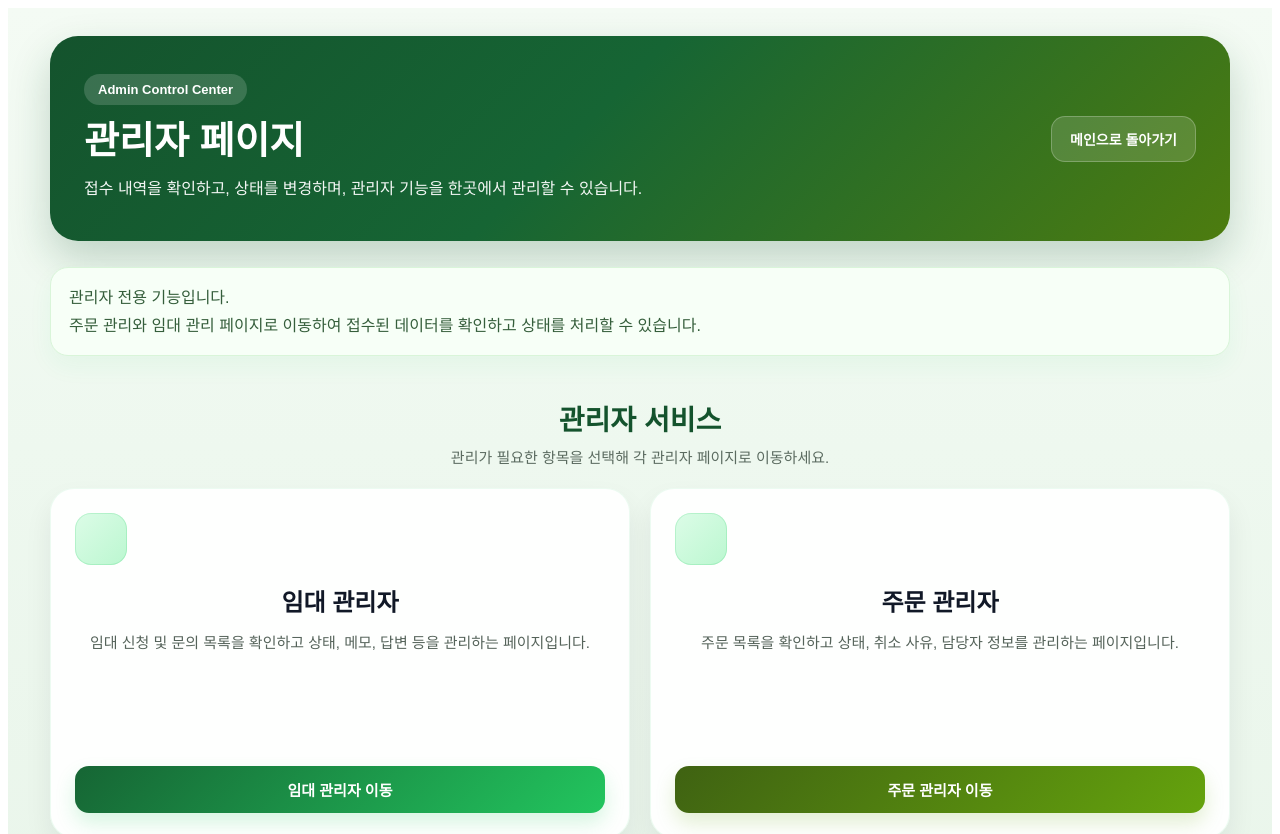
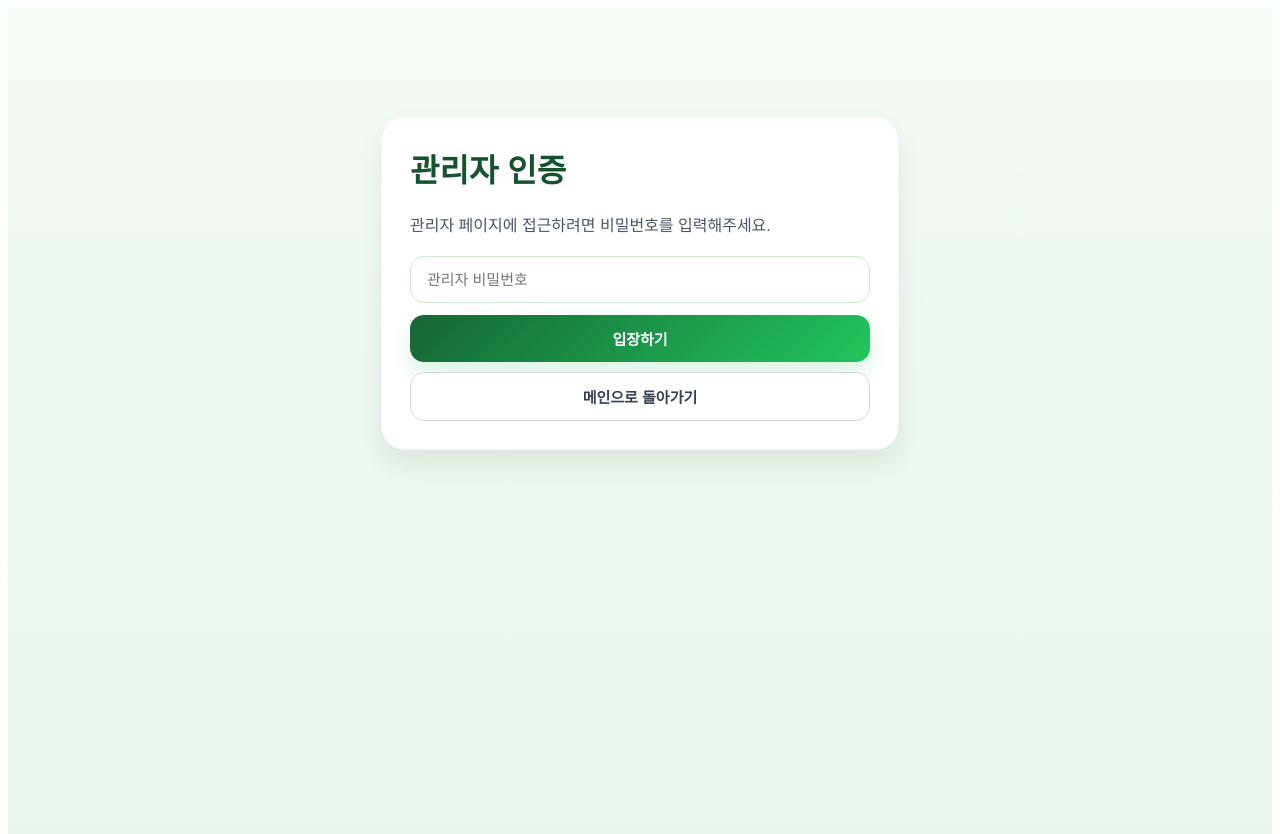
Before and after one commit to sannam168/sannam, a React (Vite) app: page /admin in a window 1280 px wide. Shown: the top 834 px of the page. Built offline with nearby package versions, Linux system fonts and the light colour scheme.

Commit message:
add admin password gate

```diff
--- a/src/pages/AdminPage.jsx
+++ b/src/pages/AdminPage.jsx
@@ -1,49 +1,215 @@
+import { useState } from 'react'
 import { useNavigate } from 'react-router-dom'
+
+const ADMIN_PASSWORD = '1234'
 
 function AdminPage() {
   const navigate = useNavigate()
+  const [password, setPassword] = useState('')
+  const [isAuthed, setIsAuthed] = useState(
+    sessionStorage.getItem('mgp_admin_auth') === 'true'
+  )
+  const [error, setError] = useState('')
+
+  const login = () => {
+    if (password === ADMIN_PASSWORD) {
+      sessionStorage.setItem('mgp_admin_auth', 'true')
+      setIsAuthed(true)
+      setError('')
+      return
+    }
+
+    setError('비밀번호가 올바르지 않습니다.')
+  }
+
+  const logout = () => {
+    sessionStorage.removeItem('mgp_admin_auth')
+    setIsAuthed(false)
+    setPassword('')
+  }
+
+  if (!isAuthed) {
+    return (
+      <div style={pageStyle}>
+        <div style={loginBoxStyle}>
+          <h1 style={{ marginTop: 0, color: '#14532d' }}>관리자 인증</h1>
+          <p style={{ color: '#4b5563', lineHeight: 1.7 }}>
+            관리자 페이지에 접근하려면 비밀번호를 입력해주세요.
+          </p>
+
+          <input
+            type="password"
+            placeholder="관리자 비밀번호"
+            value={password}
+            onChange={(e) => setPassword(e.target.value)}
+            onKeyDown={(e) => {
+              if (e.key === 'Enter') login()
+            }}
+            style={inputStyle}
+          />
+
+          <button onClick={login} style={mainButtonStyle}>
+            입장하기
+          </button>
+
+          {error && <div style={errorStyle}>{error}</div>}
+
+          <button onClick={() => navigate('/')} style={backButtonStyle}>
+            메인으로 돌아가기
+          </button>
+        </div>
+      </div>
+    )
+  }
 
   return (
-    <div
-      style={{
+    <div style={pageStyle}>
+      <div style={{ maxWidth: '1180px', margin: '0 auto' }}>
+        <div style={heroStyle}>
+          <div>
+            <div style={badgeStyle}>MGP Admin Center</div>
+            <h1 style={heroTitleStyle}>관리자 페이지</h1>
+            <p style={heroTextStyle}>
+              주문 및 임대 관련 접수 내역을 확인하고 상태를 관리하는 관리자 전용 페이지입니다.
+            </p>
+          </div>
+
+          <div style={{ display: 'flex', gap: '10px', flexWrap: 'wrap' }}>
+            <button onClick={() => navigate('/')} style={topButtonStyle}>
+              메인으로
+            </button>
+            <button onClick={logout} style={topButtonStyle}>
+              로그아웃
+            </button>
+          </div>
+        </div>
+
+        <div style={noticeStyle}>
+          관리자 기능은 일반 사용자 화면과 분리되어 있습니다.
+          <br />
+          아래 메뉴에서 관리할 항목을 선택해 이동할 수 있습니다.
+        </div>
+
+        <div style={{ margin: '0 0 18px' }}>
+          <div style={sectionTitleStyle}>관리자 메뉴</div>
+          <div style={sectionSubStyle}>
+            관리할 항목을 선택해 각 관리자 페이지로 이동하세요.
+          </div>
+        </div>
+
+        <div style={gridStyle}>
+          <AdminCard
+            title="임대 관리자"
+            text="임대 신청 및 문의 목록을 확인하고 상태를 처리하는 페이지입니다."
+            buttonText="임대 관리자 이동"
+            onClick={() => navigate('/admin/rental')}
+          />
+
+          <AdminCard
+            title="주문 관리자"
+            text="주문 목록, 상태, 취소 사유, 담당자를 관리하는 페이지입니다."
+            buttonText="주문 관리자 이동"
+            onClick={() => navigate('/admin/order')}
+          />
+        </div>
+      </div>
+    </div>
+  )
+}
+
+function AdminCard({ title, text, buttonText, onClick }) {
+  return (
+    <div style={cardStyle}>
+      <div style={iconStyle} />
+      <h3 style={cardTitleStyle}>{title}</h3>
+      <p style={cardTextStyle}>{text}</p>
+      <button onClick={onClick} style={mainButtonStyle}>
+        {buttonText}
+      </button>
+    </div>
+  )
+}
+
+const pageStyle = {
   minHeight: '100vh',
-        background:
-          'linear-gradient(180deg, #f4fbf4 0%, #eef8ef 45%, #e9f5ea 100%)',
+  background: 'linear-gradient(180deg, #f4fbf4 0%, #eef8ef 45%, #e9f5ea 100%)',
   fontFamily: 'Arial, sans-serif',
   padding: '28px 20px',
   color: '#1f2937',
-      }}
-    >
-      <div
-        style={{
-          maxWidth: '1180px',
-          margin: '0 auto',
-        }}
-      >
-        {/* 상단 헤더 */}
-        <div
-          style={{
-            background:
-              'linear-gradient(135deg, #14532d 0%, #166534 45%, #4d7c0f 100%)',
+}
+
+const loginBoxStyle = {
+  maxWidth: '460px',
+  margin: '80px auto',
+  background: 'white',
+  borderRadius: '24px',
+  padding: '28px',
+  boxShadow: '0 14px 28px rgba(15, 23, 42, 0.08)',
+  border: '1px solid rgba(34, 197, 94, 0.08)',
+}
+
+const inputStyle = {
+  width: '100%',
+  padding: '14px 16px',
+  borderRadius: '14px',
+  border: '1px solid #cfe8cf',
+  background: 'white',
+  fontSize: '15px',
+  boxSizing: 'border-box',
+  marginBottom: '12px',
+}
+
+const mainButtonStyle = {
+  width: '100%',
+  padding: '13px 14px',
+  borderRadius: '14px',
+  fontSize: '15px',
+  fontWeight: 'bold',
+  border: 'none',
+  cursor: 'pointer',
+  background: 'linear-gradient(135deg, #166534, #22c55e)',
   color: 'white',
-            padding: '38px 34px',
+  boxShadow: '0 10px 20px rgba(34, 197, 94, 0.18)',
+}
+
+const backButtonStyle = {
+  width: '100%',
+  marginTop: '10px',
+  padding: '13px 14px',
+  borderRadius: '14px',
+  fontSize: '15px',
+  fontWeight: 'bold',
+  border: '1px solid #d1d5db',
+  cursor: 'pointer',
+  background: 'white',
+  color: '#374151',
+}
+
+const errorStyle = {
+  marginTop: '12px',
+  padding: '12px 14px',
+  borderRadius: '14px',
+  background: '#fff7ed',
+  border: '1px solid #fed7aa',
+  color: '#9a3412',
+  fontSize: '14px',
+}
+
+const heroStyle = {
+  background: 'linear-gradient(135deg, #14532d 0%, #15803d 45%, #65a30d 100%)',
+  color: 'white',
+  padding: '34px 30px',
   borderRadius: '28px',
-            marginBottom: '26px',
-            boxShadow: '0 18px 40px rgba(20, 83, 45, 0.22)',
-          }}
-        >
-          <div
-            style={{
+  marginBottom: '24px',
+  boxShadow: '0 18px 40px rgba(22, 101, 52, 0.22)',
   display: 'flex',
   justifyContent: 'space-between',
-              alignItems: 'center',
   gap: '16px',
   flexWrap: 'wrap',
-            }}
-          >
-            <div>
-              <div
-                style={{
+  alignItems: 'center',
+}
+
+const badgeStyle = {
   display: 'inline-block',
   padding: '8px 14px',
   borderRadius: '999px',
@@ -51,38 +217,24 @@ function AdminPage() {
   fontSize: '13px',
   fontWeight: 'bold',
   marginBottom: '14px',
-                }}
-              >
-                Admin Control Center
-              </div>
+}
 
-              <h1
-                style={{
+const heroTitleStyle = {
   margin: '0 0 10px 0',
-                  fontSize: '38px',
+  fontSize: '36px',
   lineHeight: 1.2,
   fontWeight: 'bold',
-                }}
-              >
-                관리자 페이지
-              </h1>
+}
 
-              <p
-                style={{
+const heroTextStyle = {
   margin: 0,
   fontSize: '16px',
   lineHeight: 1.8,
   opacity: 0.95,
-                }}
-              >
-                접수 내역을 확인하고, 상태를 변경하며, 관리자 기능을 한곳에서 관리할 수
-                있습니다.
-              </p>
-            </div>
+  maxWidth: '720px',
+}
 
-            <button
-              onClick={() => navigate('/')}
-              style={{
+const topButtonStyle = {
   padding: '12px 18px',
   borderRadius: '14px',
   border: '1px solid rgba(255,255,255,0.24)',
@@ -91,147 +243,70 @@ function AdminPage() {
   fontSize: '14px',
   fontWeight: 'bold',
   cursor: 'pointer',
-              }}
-            >
-              메인으로 돌아가기
-            </button>
-          </div>
-        </div>
+}
 
-        {/* 안내 */}
-        <div
-          style={{
+const noticeStyle = {
   background: '#f7fff7',
   border: '1px solid #d9f5d9',
   borderRadius: '18px',
   padding: '16px 18px',
-            marginBottom: '32px',
+  marginBottom: '30px',
   color: '#355e3b',
   lineHeight: 1.7,
   boxShadow: '0 10px 24px rgba(34, 197, 94, 0.06)',
-          }}
-        >
-          관리자 전용 기능입니다.
-          <br />
-          주문 관리와 임대 관리 페이지로 이동하여 접수된 데이터를 확인하고 상태를
-          처리할 수 있습니다.
-        </div>
+}
 
-        {/* 관리자 서비스 */}
-        <div style={{ margin: '42px 0 18px' }}>
-          <div
-            style={{
+const sectionTitleStyle = {
   fontSize: '28px',
   fontWeight: 'bold',
   color: '#14532d',
   marginBottom: '8px',
   textAlign: 'center',
-            }}
-          >
-            관리자 서비스
-          </div>
-          <div
-            style={{
+}
+
+const sectionSubStyle = {
   color: '#5b6b60',
   fontSize: '15px',
   lineHeight: 1.6,
   textAlign: 'center',
-            }}
-          >
-            관리가 필요한 항목을 선택해 각 관리자 페이지로 이동하세요.
-          </div>
-        </div>
+}
 
-        <div
-          style={{
+const gridStyle = {
   display: 'grid',
   gridTemplateColumns: 'repeat(auto-fit, minmax(280px, 1fr))',
   gap: '20px',
-            marginBottom: '30px',
-          }}
-        >
-          <AdminCard
-            title="임대 관리자"
-            text="임대 신청 및 문의 목록을 확인하고 상태, 메모, 답변 등을 관리하는 페이지입니다."
-            buttonText="임대 관리자 이동"
-            onClick={() => navigate('/admin/rental')}
-            buttonStyle={primaryButtonStyle}
-          />
-
-          <AdminCard
-            title="주문 관리자"
-            text="주문 목록을 확인하고 상태, 취소 사유, 담당자 정보를 관리하는 페이지입니다."
-            buttonText="주문 관리자 이동"
-            onClick={() => navigate('/admin/order')}
-            buttonStyle={secondaryButtonStyle}
-          />
-        </div>
-
-        {/* 하단 메모 */}
-        <div
-          style={{
-            marginTop: '8px',
-            background: 'white',
-            borderRadius: '20px',
-            padding: '18px 20px',
-            boxShadow: '0 10px 24px rgba(15, 23, 42, 0.06)',
-            color: '#4b5563',
-            lineHeight: 1.8,
-            fontSize: '14px',
-          }}
-        >
-          현재는 Vercel 이전을 위한 관리자 구조를 먼저 구성하는 단계입니다.
-          <br />
-          이후 각 관리자 화면에 실제 조회/저장 기능을 순서대로 연결하면 됩니다.
-        </div>
-      </div>
-    </div>
-  )
-}
-
-function AdminCard({ title, text, buttonText, onClick, buttonStyle }) {
-  return (
-    <div style={cardStyle}>
-      <div
-        style={{
-          width: '52px',
-          height: '52px',
-          borderRadius: '16px',
-          background: 'linear-gradient(135deg, #dcfce7, #bbf7d0)',
-          marginBottom: '18px',
-          boxShadow: 'inset 0 0 0 1px rgba(34, 197, 94, 0.18)',
-        }}
-      />
-      <h3 style={titleStyle}>{title}</h3>
-      <p style={textStyle}>{text}</p>
-      <button style={buttonStyle} onClick={onClick}>
-        {buttonText}
-      </button>
-    </div>
-  )
 }
 
 const cardStyle = {
-  background: 'rgba(255,255,255,0.94)',
+  background: 'rgba(255,255,255,0.92)',
   borderRadius: '24px',
   padding: '24px',
   boxShadow: '0 14px 28px rgba(15, 23, 42, 0.07)',
   border: '1px solid rgba(34, 197, 94, 0.08)',
   display: 'flex',
   flexDirection: 'column',
-  minHeight: '300px',
+  minHeight: '280px',
 }
 
-const titleStyle = {
-  margin: '0 0 12px 0',
+const iconStyle = {
+  width: '52px',
+  height: '52px',
+  borderRadius: '15px',
+  background: 'linear-gradient(135deg, #dcfce7, #bbf7d0)',
+  marginBottom: '16px',
+  boxShadow: 'inset 0 0 0 1px rgba(34, 197, 94, 0.18)',
+}
+
+const cardTitleStyle = {
+  margin: '0 0 10px 0',
   fontSize: '24px',
   color: '#111827',
   fontWeight: 'bold',
   textAlign: 'center',
 }
 
-const textStyle = {
-  margin: '0 0 20px 0',
+const cardTextStyle = {
+  margin: '0 0 18px 0',
   color: '#55635a',
   lineHeight: 1.75,
   flexGrow: 1,
@@ -239,28 +314,4 @@ const textStyle = {
   textAlign: 'center',
 }
 
-const baseButtonStyle = {
-  width: '100%',
-  padding: '13px 14px',
-  borderRadius: '14px',
-  fontSize: '15px',
-  fontWeight: 'bold',
-  border: 'none',
-  cursor: 'pointer',
-}
-
-const primaryButtonStyle = {
-  ...baseButtonStyle,
-  background: 'linear-gradient(135deg, #166534, #22c55e)',
-  color: 'white',
-  boxShadow: '0 10px 20px rgba(34, 197, 94, 0.18)',
-}
-
-const secondaryButtonStyle = {
-  ...baseButtonStyle,
-  background: 'linear-gradient(135deg, #3f6212, #65a30d)',
-  color: 'white',
-  boxShadow: '0 10px 20px rgba(101, 163, 13, 0.18)',
-}
-
 export default AdminPage
```
Also changed, not shown: api/새 텍스트 문서.TXT (added). Lines whose indentation alone changed are shown as unchanged.
